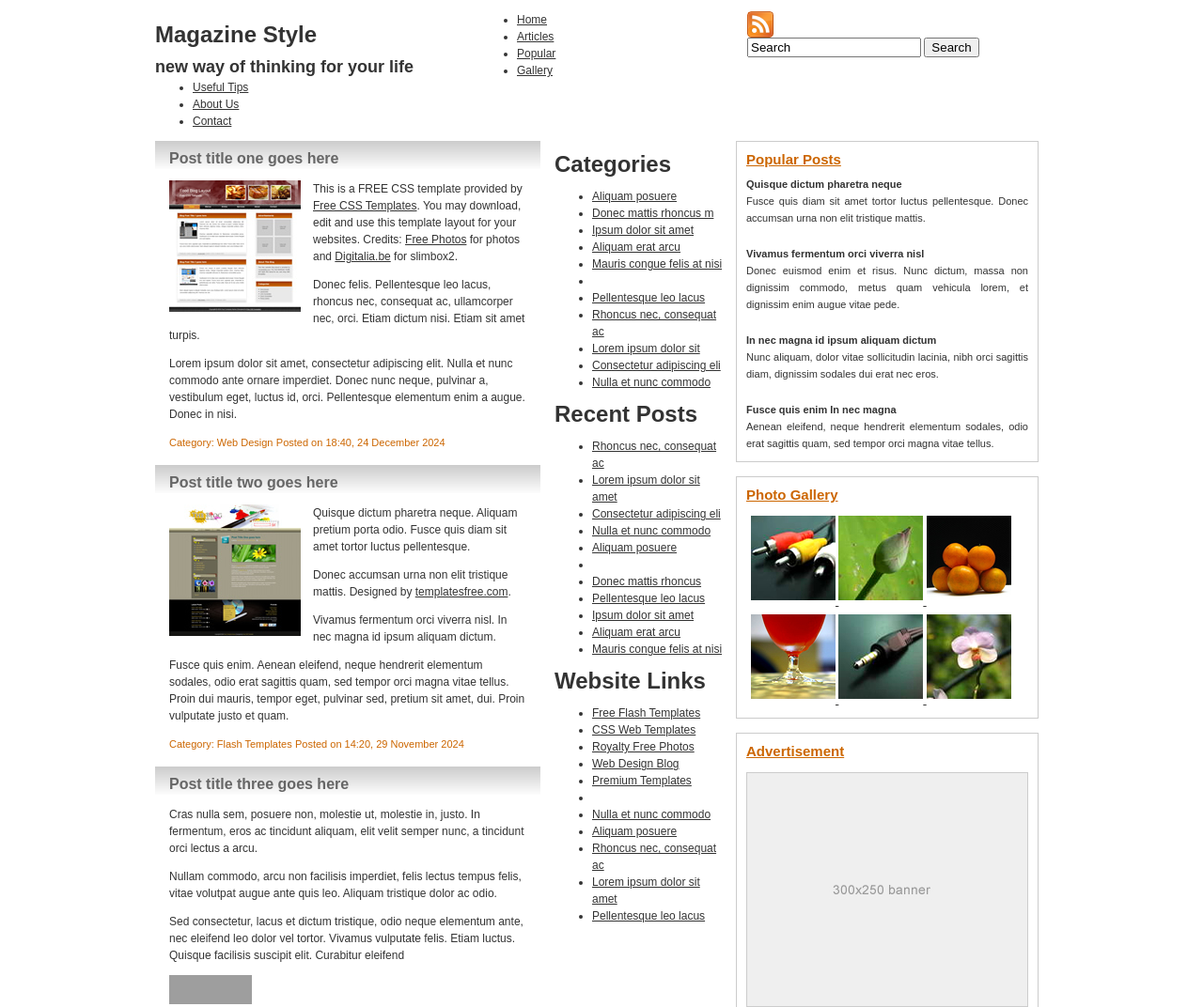
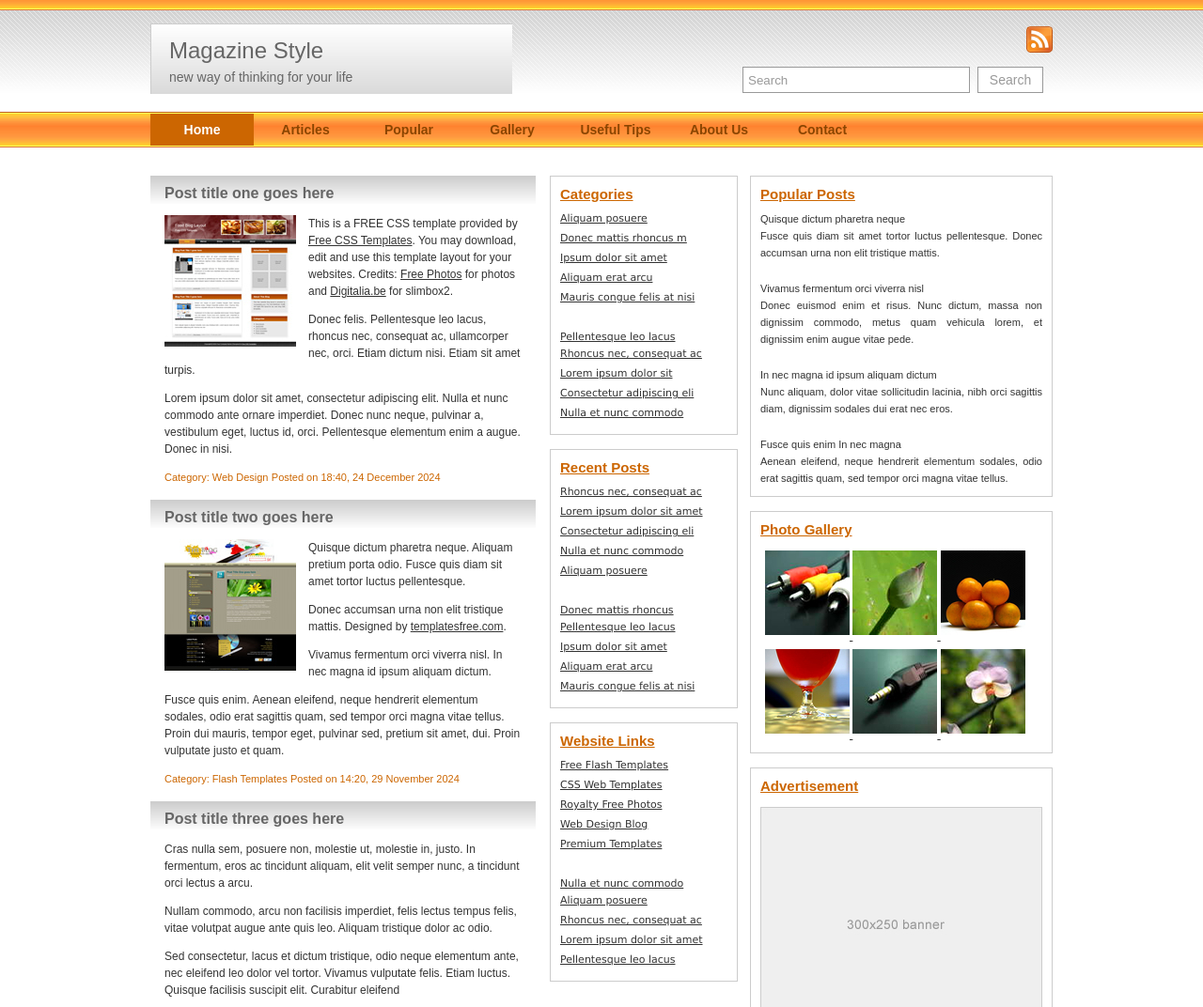
Before and after one commit to DavidRT123/driquelme_practica6, a plain HTML site: page index.html in a window 1280 px wide. Shown: the top 1072 px of the page at 94% size. Drawn offline with Linux system fonts and the light colour scheme; grey boxes are pictures that could not be loaded.

Commit message:
Cambios de la práctica 4

```diff
--- a/index.html
+++ b/index.html
@@ -20,8 +20,8 @@ function clearText(field)
         </script>
     </head>
     <body>
-    <div id="wrapper">
         <div id="cabecera">
+            <div class='wrapper'>
                 <div id="logo">
                     <h1>Magazine Style</h1>
                     <h2>new way of thinking for your life</h2>
@@ -45,6 +45,8 @@ function clearText(field)
                     </ul>
                 </div>
             </div>
+        </div>
+        <div class="wrapper">
             <div id="area_de_contenido">
                 <div id="left_section">
                     <div class="box_cabecera">Post title one goes here</div>
@@ -52,25 +54,20 @@ function clearText(field)
                         <p><img alt="templatesfree" src="images/thumb_7.jpg" />This is a FREE CSS template provided by <a href="http://www.templatesfree.com" target="_parent">Free CSS Templates</a>. You may download, edit and use this template layout for your websites. Credits:  <a href="http://www.photovaco.com" target="_blank">Free Photos</a> for photos and <a href="http://www.digitalia.be/software/slimbox2" target="_blank">Digitalia.be</a> for slimbox2.</p>
                         <p>Donec felis. Pellentesque leo lacus, rhoncus nec, consequat ac, ullamcorper nec, orci. Etiam dictum nisi. Etiam sit amet turpis.</p>
                         <p>Lorem ipsum dolor sit amet, consectetur adipiscing elit. Nulla et nunc commodo ante ornare imperdiet. Donec nunc neque, pulvinar a, vestibulum eget, luctus id, orci. Pellentesque elementum enim a augue. Donec in nisi.</p>
-
                         <span class="post">Category: <a href="#">Web Design</a></span>
                         <span class="post">Posted on 18:40, 24 December 2024</span>
-
                     </div>
-
-
-                                    <div >
+                    <div>
                         <div class="box_cabecera">Post title two goes here</div>
                         <div class="left_section_box">
                             <p><img alt="templatesfree" src="images/thumb_8.jpg" />Quisque dictum pharetra neque. Aliquam pretium porta odio. Fusce quis diam sit amet tortor luctus pellentesque.</p>
                             <p>Donec accumsan urna non elit tristique mattis. Designed by <a href="http://www.templatesfree.com" target="_parent">templatesfree.com</a>.</p>
                             <p>Vivamus fermentum orci viverra nisl. In nec magna id ipsum aliquam dictum.</p>
                             <p>Fusce quis enim. Aenean eleifend, neque hendrerit elementum sodales, odio erat sagittis quam, sed tempor orci magna vitae tellus. Proin dui mauris, tempor eget, pulvinar sed, pretium sit amet, dui. Proin vulputate justo et quam.</p>
-
                             <span class="post">Category: <a href="#">Flash Templates</a></span>
-                                          <span class="post">Posted on 14:20, 29 November 2024</span>                    </div>
+                            <span class="post">Posted on 14:20, 29 November 2024</span>
                         </div>
-
+                    </div>
                     <div>
                         <div  class="box_cabecera">Post title three goes here</div>
                         <div class="left_section_box">
@@ -86,62 +83,52 @@ function clearText(field)
                                 </a>
                             </p>
                             <div class="cleaner"></div>
-
                             <span class="post">Category: <a href="#">CSS Templates</a></span>
                             <span class="post">Posted on 19:18, 13 November 2024</span>
                         </div>
                     </div>
                 </div>
-                        <div id="cleaner_with_height">
-                        </div>
-
+                <div id="cleaner_with_height"></div>
                 <div id="middle_section">
-                                    <div>
+                    <div class="middle_section_box">
                         <h1>Categories</h1>
-                                        <ul>
+                        <ul class="last">
                             <li><a href="#">Aliquam posuere</a></li>
                             <li><a href="#">Donec mattis rhoncus m</a></li>
                             <li><a href="#">Ipsum dolor sit amet</a></li>
                             <li><a href="#">Aliquam erat arcu</a></li>
                             <li><a href="#">Mauris congue felis at nisi</a></li>
-
-                                            <li>&nbsp;</li>
-
-                                            <li><a href="#">Pellentesque leo lacus</a></li>
+                            <li class="last"><a href="#">Pellentesque leo lacus</a></li>
                             <li><a href="#">Rhoncus nec, consequat ac</a></li>
                             <li><a href="#">Lorem ipsum dolor sit</a></li>
                             <li><a href="#">Consectetur adipiscing eli</a></li>
                             <li><a href="#">Nulla et nunc commodo</a></li>
                         </ul>
                     </div>
-
-                                    <div>
+                    <div class="middle_section_box">
                         <h1>Recent Posts</h1>
-                                        <ul>
+                        <ul class="last">
                             <li><a href="#">Rhoncus nec, consequat ac</a></li>
                             <li><a href="#">Lorem ipsum dolor sit amet</a></li>
                             <li><a href="#">Consectetur adipiscing eli</a></li>
                             <li><a href="#">Nulla et nunc commodo</a></li>
                             <li><a href="#">Aliquam posuere</a></li>
-                                            <li>&nbsp;</li>
-                                            <li><a href="#">Donec mattis rhoncus</a></li>
+                            <li class="last"><a href="#">Donec mattis rhoncus</a></li>
                             <li><a href="#">Pellentesque leo lacus</a></li>
                             <li><a href="#">Ipsum dolor sit amet</a></li>
                             <li><a href="#">Aliquam erat arcu</a></li>
                             <li><a href="#">Mauris congue felis at nisi</a></li>
                         </ul>
                     </div>
-
-                                    <div>
+                    <div class="middle_section_box">
                         <h1>Website Links</h1>
-                                    <ul>
+                        <ul class="last">
                             <li><a href="http://www.flashmo.com" target="_blank">Free Flash Templates</a></li>
                             <li><a href="http://www.templatesfree.com" target="_parent">CSS Web Templates</a></li>
                             <li><a href="http://www.photovaco.com" target="_blank">Royalty Free Photos</a></li>
                             <li><a href="http://www.webdesignmo.com" target="_blank">Web Design Blog</a></li>
                             <li><a href="http://www.flashmo.com/store" target="_blank">Premium Templates</a></li>
-                                        <li>&nbsp;</li>
-                                        <li><a href="#">Nulla et nunc commodo</a></li>
+                            <li class="last"><a href="#">Nulla et nunc commodo</a></li>
                             <li><a href="#">Aliquam posuere</a></li>
                             <li><a href="#">Rhoncus nec, consequat ac</a></li>
                             <li><a href="#">Lorem ipsum dolor sit amet</a></li>
@@ -149,28 +136,21 @@ function clearText(field)
                         </ul>
                     </div>
                 </div>
-
-
                 <div id="right_section">
                     <div class="rigth_section_box">
                         <h1>Popular Posts</h1>
                         <h2><a href="#">Quisque dictum pharetra neque</a></h2>
                         <p>Fusce quis diam sit amet tortor luctus pellentesque. Donec accumsan urna non elit tristique mattis.</p>
-
                         <h2><a href="#">Vivamus fermentum orci viverra nisl</a></h2>
                         <p>Donec euismod enim et risus. Nunc dictum, massa non dignissim commodo, metus quam vehicula lorem, et dignissim enim augue vitae pede.</p>
-
                         <h2><a href="#">In nec magna id ipsum aliquam dictum</a></h2>
                         <p>Nunc aliquam, dolor vitae sollicitudin lacinia, nibh orci sagittis diam, dignissim sodales dui erat nec eros.</p>
-
                         <h2><a href="#">Fusce quis enim In nec magna</a></h2>
                         <p class="last">Aenean eleifend, neque hendrerit elementum sodales, odio erat sagittis quam, sed tempor orci magna vitae tellus.</p>
                     </div>
-
                     <div  class="rigth_section_box">
                         <h1>Photo Gallery</h1>
                         <div id="galeria">
-
                             <a href="images/img_1.jpg" rel="lightbox-gallery" title="RCA Jack">
                                 <img src="images/thumb_1.jpg" alt="gallery" border="0" />
                             </a>
@@ -191,21 +171,20 @@ function clearText(field)
                             </a>
                         </div>
                     </div>
-
                     <div  class="rigth_section_box">
                         <h1>Advertisement</h1>
-                                                <a href="#"><img src="images/ads.jpg" alt="Advertisement" border="0" /></a>
+                        <a href="#">
+                            <img src="images/ads.jpg" alt="Advertisement" border="0" />
+                        </a>
                     </div>
                 </div>
             </div>
-
+        </div>
         <div id="footer">
             <div class="cleaner_with_height">&nbsp;</div>
             <div>
                 Copyright © 2024 Your Company Name | Designed by <a href="http://www.templatesfree.com" target="_parent">Free CSS Templates</a>
             </div>
         </div>
-    </div>
     </body>
-
  </html>
--- a/practica6.css
+++ b/practica6.css
@@ -17,14 +17,13 @@ a {
 	color: #333;
 }
 
-a:hover
-{
+a:hover{
 	color: #666;
 }
 
-#wrapper{
+.wrapper{
 	margin: auto;
-width: 950px;
+	width: 960px;
 }
 
 #contenido{
@@ -32,6 +31,7 @@ margin: 30px 0 10px;
 }
 
 #left_section{
+	margin: 0;
 	width: 410px;
 	float: left;
 }
@@ -45,29 +45,136 @@ margin: 0 0 0 15px;
 #right_section{
 	width: 322px;
 	float: right;
-margin: 0 10px 0 0;
+	margin: 0;
 }
 
 #search{
+	margin: 43px 10px 0 0;
 	float: right;
 	width: 320px;
 	height: 70px;
+}
+
+#search img{
+	float: right;
+	margin: -15px -10px 0 0;
+}
+
+#search form{
+	width: 320px;
+	margin: 28px 0 0 0;
+}
+
+#search input#textfield{
+	float: left;
+	width: 230px;
+	height: 16px;
+	background: #FFF;
+	color: #999;
+	border: solid 1px #999;
+	margin: 0;
+	padding: 5px 5px;
+}
+
+#search input#button{
+	float: right;
+	border: solid 1px #999;
+	cursor: pointer;
+	font-size: 14px;
+	text-align: center;
+	white-space: pre;
+	width: 70px;
+	height: 28px;
+	color: #999;
+	background: #FFF;
+	margin: 0;
+	padding-bottom: 5px;
+	padding-top: 4px;
 }
 
 #logo{
 	float: left;
 	width: 385px;
 	height: 55px;
+	margin: 25px 0 0 0;
+	padding: 20px 0 0 0;
+	background-image: url("images/logo_bg.jpg");
+	background-repeat: repeat-x;
+}
+
+#logo h1, h2{
+	font-weight: normal;
+	margin: 0 0 0 20px;
+	color: #666;
+}
+
+#logo h1{
+	padding: 0;
+	font-size: 24px;
+}
+
+#logo h2{
+	padding: 10px 0 0 0;
+	font-size: 14px;
 }
 
 #footer{
+	height: 29px;
+	width:100%;
 	margin: 40px 0 0 0;
 	float: left;
 	clear: both;
+	background-image: url("images/footer_bg.jpg");
+	background-repeat: repeat-x;
+	font-family: Verdana;
+	text-align: center;
+	font-size: 11px;
+	padding: 20px 0 0 0;
+	color: #666;
 }
 
 #menu{
-	float: initial;
+	height: 38px;
+	float: left;
+	margin: 1px 0 0 0;
+	padding: 0;
+}
+
+#menu ul{
+	padding:0;
+}
+
+#menu ul li{
+	margin: 0;
+	padding: 0;
+	display: inline;
+	color: #FFF;
+	height: 26px;
+	background-color: #CC6061;
+}
+
+#menu ul li a{
+	margin: -5px 0 0 0;
+	padding: 8px 0 0 0;
+	width: 110px;
+	float: left;
+	font-weight: bold;
+	text-decoration: none;
+	text-align: center;
+	font-size: 14px;
+	color: #8A4500;
+}
+
+#menu ul li a:hover{
+	color: #FFF;
+	height: 26px;
+	background-color: #CC6601;
+}
+
+#menu ul li a.current{
+	color: #FFF;
+	height: 26px;
+	background-color: #CC6601;
 }
 
 .rigth_section_box{
@@ -165,3 +272,48 @@ height: 70px;
 .cleaner{
 	clear: both;
 }
+
+.middle_section_box{
+	width: 178px;
+	margin: 0 0 15px 0;
+ 	padding: 10px;
+ 	border-style: solid;
+ 	border-width: 1px;
+ 	border-color: #CCC;
+}
+
+.middle_section_box h1{
+	color: #C60;
+ 	text-decoration: underline;
+ 	margin: 0 0 8px 0;
+ 	padding: 0;
+ 	font-size: 15px;
+}
+
+.middle_section_box ul{
+	list-style: none;
+	margin:0;
+	padding:0;
+	color: #333;
+	font-family: Verdana;
+	font-size: 11px;
+}
+
+.middle_section_box ul li{
+	margin: 0 0 3px 0;
+}
+
+.middle_section_box ul li.last{
+	margin: 24px 0 0 0;
+}
+
+#cabecera{
+	width: 100%;
+	height: 157px;
+	background-image: url("images/background_section_top_bg.jpg");
+	background-repeat: repeat-x;
+}
+
+#cleaner_with_height{
+	margin: 30px 0 0 0;
+}
```
Lines whose indentation alone changed are shown as unchanged.
